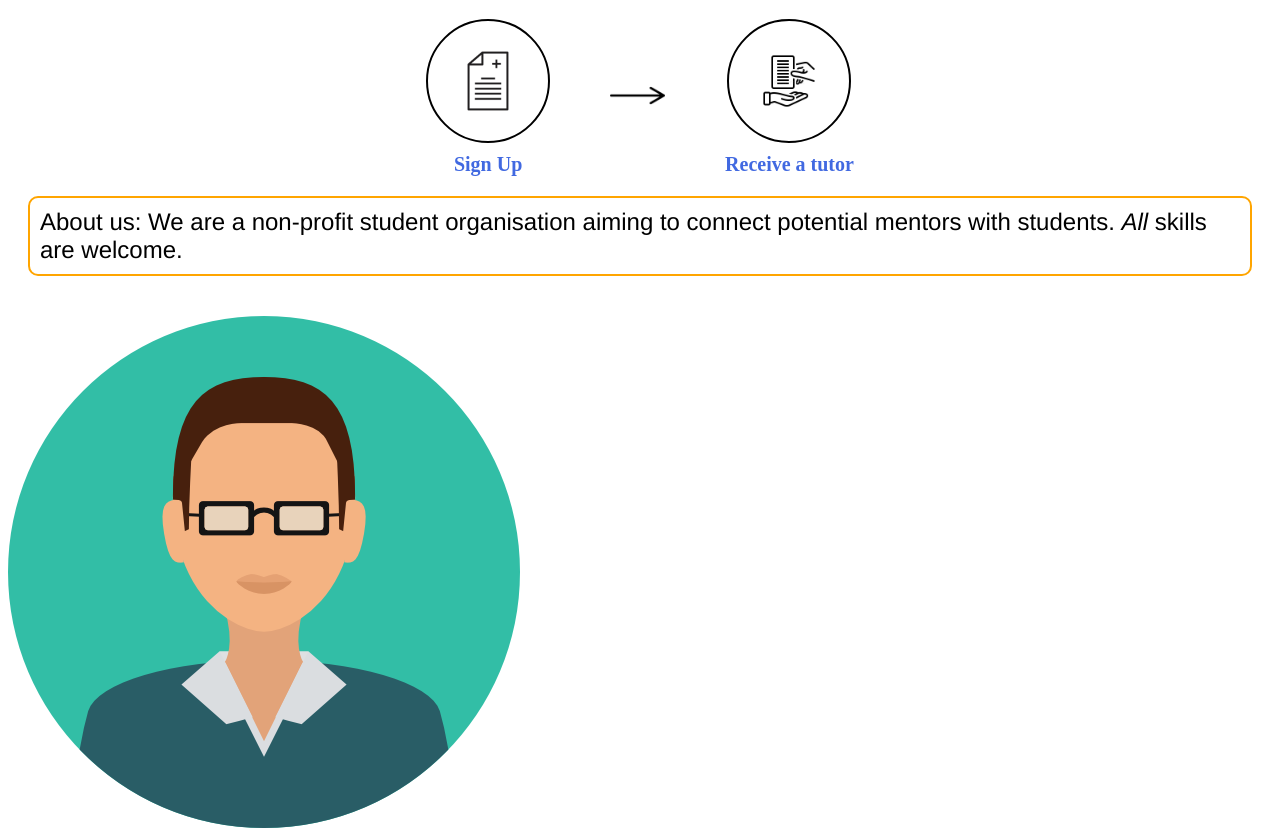
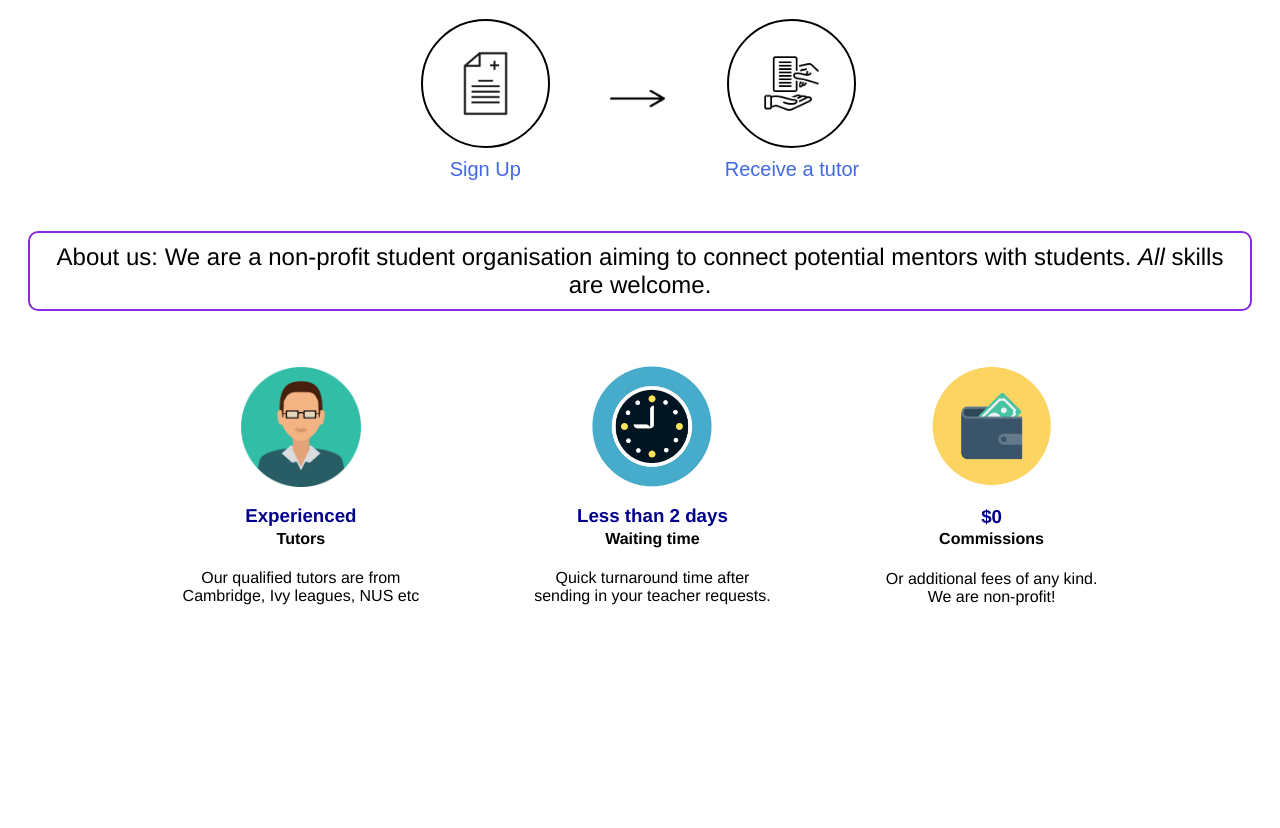
Before and after one commit to mattwongthehacker/Edufy, a plain HTML site: page test.html in a window 1280 px wide. Shown: the part 521-1349 px from the top of the page. After the commit the page ends 1166 px from the top, so only its background shows below. Drawn offline with nearby package versions, Linux system fonts and the light colour scheme.

Commit message:
Update style copy.css

```diff
--- a/style copy.css
+++ b/style copy.css
@@ -9,7 +9,7 @@ text-align: left;
   margin-left: 10px;
 }
 
-H2{ margin: 10px 20px 40px 20px;
+H2.introduction { margin: 10px 20px 40px 20px;
 color: black;
 font-family: "Helvetica Neue";
 font-weight: 400;
@@ -18,6 +18,16 @@ border: 2px solid orange;
 border-radius: 10px;
 padding: 10px
 }
+
+H2.benefits { margin: 10px 20px 40px 20px;
+  color: black;
+  font-family: "Helvetica Neue";
+  font-weight: 400;
+  text-align: center;
+  border: 2px solid blueviolet;
+  border-radius: 10px;
+  padding: 10px
+  }
 
 .header {
   position: relative; /* Create a positioning context for the absolutely positioned children */
@@ -65,6 +75,7 @@ padding: 10px
   cursor: pointer;
   justify-content: center;
   flex-direction: row;
+  margin-bottom: 40px;
 }
 
 .logo-wrapper {
@@ -80,14 +91,14 @@ padding: 10px
   border-radius: 50%; /* Make the border circular */
   overflow: hidden;
   padding: 20px;
-  width: 80px; /* Reduce the image width to make it smaller within the border */
+  width: 85px; /* Reduce the image width to make it smaller within the border */
   height: auto;
 }
 
 
 .logo {
   font-size: 20px;
-  font-weight: bold;
+  font-weight: normal;
   margin-top: 10px;
   transition: color 0.3s;
 }
@@ -117,6 +128,43 @@ img {
   width: 100%; /* Resize the image to fit its container */
   height: auto; /* Maintain the aspect ratio of the image */
 width: 55px;
+}
+
+
+.container-benefit {
+  display: flex;
+  align-items: center;
+  cursor: pointer;
+  justify-content: center;
+  flex-direction: row;
+}
+
+
+.benefit {
+  display: flex;
+  flex-direction: column;
+  align-items: center;
+  margin: 15px;
+}
+
+.benefit +.benefit {
+  margin-left: 100px; /* Increase the spacing between the logos */
+}
+
+
+.benefit img{
+  width: 120px; /* Reduce the image width to make it smaller within the border */
+  height: auto;
+}
+
+.description {
+  text-align: center;
+  font-family: "Helvetica Neue"
+}
+
+.description h3 {
+  margin-bottom: -1em; /* Adjust this value as needed */
+  color: #00008b;
 }
 
 .content {
@@ -166,6 +214,7 @@ ion-icon {
 a {
   text-decoration: none; /* Remove the default underline */
   color: #4169e1; /* Set the color to a custom value (blue in this case) */
+  font-family: Arial, Helvetica, sans-serif;
 }
 
 a:hover {
```
